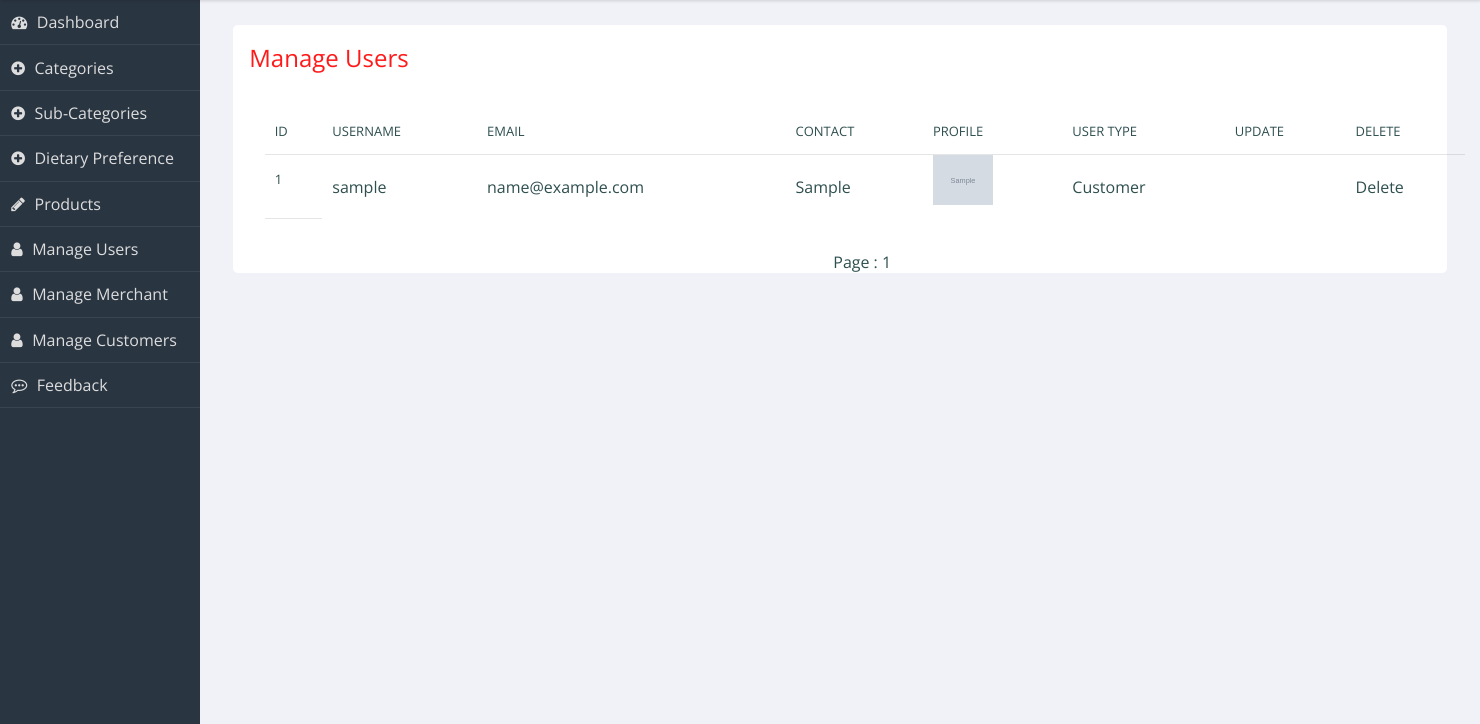
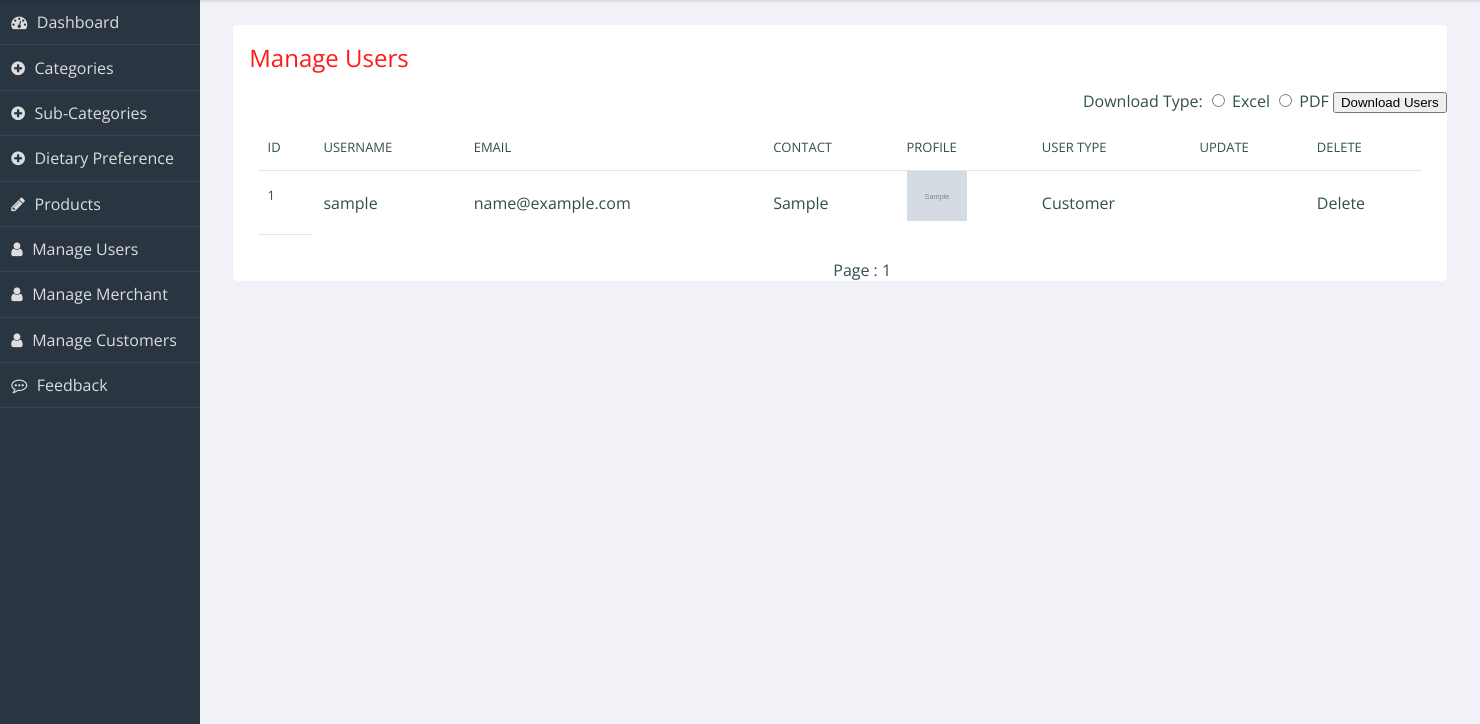
Before and after one commit to Yash992000/E_Wish, a Django app: page /admin_mng_users in a window 1480 px wide. Shown: the part 75-799 px from the top of the page. Run offline with Django 4.2, Linux system fonts and the light colour scheme; tables that the repository leaves empty hold one stand-in row (values such as "Sample post"); grey boxes marked "Sample" are stand-in pictures; some libraries are stand-ins or nearby versions.

Commit message:
download code completed

```diff
--- a/administrator/templates/admin_mng_users.html
+++ b/administrator/templates/admin_mng_users.html
@@ -55,10 +55,20 @@
 
 	<section class="panel important">
 	    <h2>Manage Users</h2>
-	    <form action="#" method="post">
-	        <div class="twothirds">
-	            <table class="table" style="width:1200px;">
-					<thead>
+	            <table class="table">
+					<tr><p align="right">
+						<form method="POST" action="downloadUser">
+							{% csrf_token %}
+							<label for="download-type">Download Type:</label>
+							<input type="radio" id="excel" name="download-type" value="excel">
+							<label for="excel" style="display: inline-block;">Excel</label>
+							<input type="radio" id="pdf" name="download-type" value="pdf">
+							<label for="pdf" style="display: inline-block;">PDF</label>
+							<button type="submit">Download Users</button>
+						</form>
+						</p>
+					</tr>
+					{% comment %} <thead> {% endcomment %}
 					  <tr>
 						<th scope="col">id</th>
 						<th scope="col">Username</th>
@@ -69,8 +79,8 @@
 						<th scope="col">Update</th>
 						<th scope="col">Delete</th>
 					  </tr>
-					</thead>
-					<tbody>
+					{% comment %} </thead> {% endcomment %}
+					{% comment %} <tbody> {% endcomment %}
 					  {% for user in userdata %}
 						<tr>
 							<th scope="row">{{user.UserId}}</th>
@@ -100,10 +110,9 @@
 							<td><a href="{% url 'deleteuser' user.UserId %}" class="btn btn-daanger btn-sm ">Delete</a></td>
 						</tr>
 					  {% endfor %}
-					</tbody>
+					{% comment %} </tbody> {% endcomment %}
 				</table>
-	        </div>
-	    </form>
+
 		<div class="pagination">
 			{%if userdata.has_previous %} {# whether the previous page exists #}
 				<a href="?page={{userdata.previous_page_number}}" class="pagination-btn1">Prev</a> {# link to the prev page #}
--- a/administrator/urls.py
+++ b/administrator/urls.py
@@ -39,4 +39,6 @@ urlpatterns = [
     path('downloadCat',views.downloadCat,name="downloadCat"),
     path('downloadDiet',views.downloadDiet,name="downloadDiet"),
     path('downloadSubCat',views.downloadSubCat,name="downloadSubCat"),
+    path('downloadProduct',views.downloadProduct,name="downloadProduct"),
+    path('downloadUser',views.downloadUser,name="downloadUser"),
 ]
--- a/administrator/views.py
+++ b/administrator/views.py
@@ -7,6 +7,7 @@ from merchant.models import product
 from administrator.forms import SubCategoryForm,CategoryForm,DietForm
 from django.core.paginator import Paginator
 import csv
+from reportlab.pdfgen import canvas
 # from Login.models import SignUp
 
 # Create your views here.
@@ -301,40 +302,232 @@ def editDiet(request,id):
 
 def admin_logout(request):
     return render(request,'admin_login.html')
-
+#==========================================================================================================
 # Download code:
 def downloadCat(request):
-	response=HttpResponse('txt/csv')
-	response['content-Disposition'] = 'attachment; filename=Categories.csv'
-	writer = csv.writer(response)
-	writer.writerow(['category_id','category_name',"category_image"])
-	for data in Categories.objects.all():
-		writer.writerow([data.categoryId, data.categoryName, data.categoryImage])
+    download_type = request.POST.get('download-type')
 
-	return response
+    if download_type == 'excel':
+        response = HttpResponse('text/csv')
+        response['Content-Disposition'] = 'attachment; filename="Categories.csv"'
+
+        writer = csv.writer(response)
+        writer.writerow(['category_id','category_name',"category_image"])
+        for data in Categories.objects.all():
+            writer.writerow([data.categoryId, data.categoryName, data.categoryImage])
+
+        return response
+    elif download_type == 'pdf':
+        response = HttpResponse(content_type='application/pdf')
+        response['Content-Disposition'] = 'attachment; filename="Categories.pdf"'
+
+        # Create a new PDF document and write to the response
+        pdf = canvas.Canvas(response)
+        pdf.setTitle("Categories Report")
+
+        # Define the table headers
+        headers = ['Category ID', 'Category Name']
+
+        # Define the table data
+        data = [[c.categoryId, c.categoryName] for c in Categories.objects.all()]
+
+        # Define the width and height of each column
+        col_widths = [pdf.stringWidth(h) + 10 for h in headers]
+        row_height = 20
+
+        # Draw the table headers
+        for i, header in enumerate(headers):
+            pdf.drawString(sum(col_widths[:i]), 750, header)
+
+        # Draw the table data
+        for i, row in enumerate(data):
+            for j, cell in enumerate(row):
+                pdf.drawString(sum(col_widths[:j]), 720 - (i + 1) * row_height, str(cell))
+
+        # Save the PDF document and close the canvas
+        pdf.save()
+
+        return response
+
 
 def downloadDiet(request):
-	response=HttpResponse('txt/csv')
-	response['content-Disposition'] = 'attachment; filename=Diets.csv'
-	writer = csv.writer(response)
-	writer.writerow(['Diet ID','Diet Name',"Diet Description"])
-	for data in Diet.objects.all():
-		writer.writerow([data.dietId, data.dietType, data.dietDisc])
+    download_type = request.POST.get('download-type')
 
-	return response
+    if download_type == 'excel':
+        response=HttpResponse('txt/csv')
+        response['content-Disposition'] = 'attachment; filename=Diets.csv'
+        writer = csv.writer(response)
+        writer.writerow(['Diet ID','Diet Name',"Diet Description"])
+        for data in Diet.objects.all():
+            writer.writerow([data.dietId, data.dietType, data.dietDisc])
+
+    elif download_type == 'pdf':
+        response = HttpResponse(content_type='application/pdf')
+        response['Content-Disposition'] = 'attachment; filename="Diets.pdf"'
+
+        # Create a new PDF document and write to the response
+        pdf = canvas.Canvas(response)
+        pdf.setTitle("Diets Report")
+
+        # Define the table headers
+        headers = ['Diet ID', 'Diet Name', 'Diet Description']
+
+        # Define the table data
+        data = [[d.dietId, d.dietType, d.dietDisc] for d in Diet.objects.all()]
+
+        # Define the width and height of each column
+        col_widths = [pdf.stringWidth(h) + 10 for h in headers]
+        row_height = 20
+
+        # Draw the table headers
+        for i, header in enumerate(headers):
+            pdf.drawString(sum(col_widths[:i]), 750, header)
+
+        # Draw the table data
+        for i, row in enumerate(data):
+            for j, cell in enumerate(row):
+                pdf.drawString(sum(col_widths[:j]), 720 - (i + 1) * row_height, str(cell))
+
+        # Save the PDF document and close the canvas
+        pdf.save()
+
+    return response
 
 def downloadSubCat(request):
-	response=HttpResponse('txt/csv')
-	response['content-Disposition'] = 'attachment; filename=Subcategories.csv'
-	writer = csv.writer(response)
-	writer.writerow(['Subcategory ID', "Subcategory Name", "Category Name", "Subcategory image"])
-	for data in Sub_Categories.objects.all():
-		writer.writerow([data.subcategoryId, data.subcategoryName, data.categoryName, data.subcategoryImage])
+    download_type = request.POST.get('download-type')
 
-	return response
+    if download_type == 'excel':
+        response = HttpResponse(content_type='text/csv')
+        response['Content-Disposition'] = 'attachment; filename="Subcategories.csv"'
+
+        writer = csv.writer(response)
+        writer.writerow(['Subcategory ID', 'Subcategory Name', 'Category Name', 'Subcategory Image'])
+        for data in Sub_Categories.objects.all():
+            writer.writerow([data.subcategoryId, data.subcategoryName, data.categoryName, data.subcategoryImage])
+
+        return response
+
+    elif download_type == 'pdf':
+        response = HttpResponse(content_type='application/pdf')
+        response['Content-Disposition'] = 'attachment; filename="Subcategories.pdf"'
+
+        # Create a new PDF document and write to the response
+        pdf = canvas.Canvas(response)
+        pdf.setTitle("Subcategories Report")
+
+        # Define the table headers
+        headers = ['Subcategory ID', 'Subcategory Name', 'Category Name']
+
+        # Define the table data
+        data = [[s.subcategoryId, s.subcategoryName, s.categoryName] for s in Sub_Categories.objects.all()]
+
+        # Define the width and height of each column
+        col_widths = [pdf.stringWidth(h) + 10 for h in headers]
+        row_height = 20
+
+        # Draw the table headers
+        for i, header in enumerate(headers):
+            pdf.drawString(sum(col_widths[:i]), 750, header)
+
+        # Draw the table data
+        for i, row in enumerate(data):
+            for j, cell in enumerate(row):
+                pdf.drawString(sum(col_widths[:j]), 720 - (i + 1) * row_height, str(cell))
+
+        # Save the PDF document and close the canvas
+        pdf.save()
+
+        return response
+
+def downloadProduct(request):
+    download_type = request.POST.get('download-type')
+
+    if download_type == 'excel':
+        response=HttpResponse('txt/csv')
+        response['content-Disposition'] = 'attachment; filename=Products.csv'
+        writer = csv.writer(response)
+        writer.writerow(['Product Id','Product Name','Category Name', 'Sub category name', 'Product description', 'Product price', 'Available quantity', 'Serving size', 'Diet type', 'Approved', 'Product Image'])
+        for data in product.objects.all():
+            writer.writerow([data.productId, data.productName, data.categoryName, data.subcategoryName, data.productPrice, data.productQty, data.productServing, data.dietType, data.isApproved, data.productImage])
+
+        return response
+    elif download_type == 'pdf':
+        response = HttpResponse(content_type='application/pdf')
+        response['Content-Disposition'] = 'attachment; filename="Products.pdf"'
+
+        # Create a new PDF document and write to the response
+        pdf = canvas.Canvas(response)
+        pdf.setTitle("Products Report")
+
+        # Define the table headers
+        headers = ['Product Id','Product Name','Category Name', 'Sub category name', 'Product description', 'Product price', 'Available quantity', 'Serving size', 'Diet type', 'Approved']
+
+        # Define the table data
+        data = [[p.productId, p.productName, p.categoryName, p.subcategoryName, p.productPrice, p.productQty, p.productServing, p.dietType, p.isApproved] for p in product.objects.all()]
+
+        # Define the width and height of each column
+        col_widths = [pdf.stringWidth(h) + 10 for h in headers]
+        row_height = 20
+
+        # Draw the table headers
+        for i, header in enumerate(headers):
+            pdf.drawString(sum(col_widths[:i]), 750, header)
+
+        # Draw the table data
+        for i, row in enumerate(data):
+            for j, cell in enumerate(row):
+                pdf.drawString(sum(col_widths[:j]), 720 - (i + 1) * row_height, str(cell))
+
+        # Save the PDF document and close the canvas
+        pdf.save()
+
+        return response
+
+def downloadUser(request):
+    download_type = request.POST.get('download-type')
+
+    if download_type == 'excel':
+        response=HttpResponse('txt/csv')
+        response['content-Disposition'] = 'attachment; filename=Users.csv'
+        writer = csv.writer(response)
+        writer.writerow(['User ID', 'User Name', 'User Phone', 'User Email', 'User Password (encrypted)', 'User Type', 'User Image', 'Is Admin'])
+        for data in user.objects.all():
+            writer.writerow([data.UserId, data.username, data.contact, data.email, data.password, data.user_type, data.image, data.isAdmin])
+
+        return response
+    elif download_type == 'pdf':
+        response = HttpResponse(content_type='application/pdf')
+        response['Content-Disposition'] = 'attachment; filename="Users.pdf"'
+
+        # Create a new PDF document and write to the response
+        pdf = canvas.Canvas(response)
+        pdf.setTitle("Users Report")
+
+        # Define the table headers
+        headers = ['User ID', 'User Name', 'User Phone', 'User Email', 'User Type', 'Is Admin']
+
+        # Define the table data
+        data = [[u.UserId, u.username, u.contact, u.email, u.user_type, u.isAdmin] for u in user.objects.all()]
+
+        # Define the width and height of each column
+        col_widths = [pdf.stringWidth(h) + 10 for h in headers]
+        row_height = 20
+
+        # Draw the table headers
+        for i, header in enumerate(headers):
+            pdf.drawString(sum(col_widths[:i]), 750, header)
+
+        # Draw the table data
+        for i, row in enumerate(data):
+            for j, cell in enumerate(row):
+                pdf.drawString(sum(col_widths[:j]), 720 - (i + 1) * row_height, str(cell))
+
+        # Save the PDF document and close the canvas
+        pdf.save()
+
+        return response
 
 # approve product
-
 def toggle_product_approval(request, id):
     productVar = get_object_or_404(product, productId=id)
     productVar.isApproved = not productVar.isApproved
--- a/merchant/templates/merchant_manage_product.html
+++ b/merchant/templates/merchant_manage_product.html
@@ -24,6 +24,9 @@
 	    <h2>Manage Products</h2>
         <table>
             <thead>
+                <tr>
+                    <p align="right"><button style="background-color: red; color: white; margin: 4px 2px; display: inline-block; padding: 10px 10px; border: none; font-weight: bold; font-size: 12px";><a href={% url 'downloadProduct' %}>Download Products</a></button></p>
+                </tr>
                 <tr>
                     <th>Sr. No</th>
                     <th>Image</th>
```
Also changed, not shown: administrator/templates/admin_categories.html (+15 -2 lines), administrator/templates/admin_dietary_preferance.html (+11 -2 lines), administrator/templates/admin_mng_products.html (+12 -0 lines), administrator/templates/admin_subcategories.html (+11 -2 lines).
